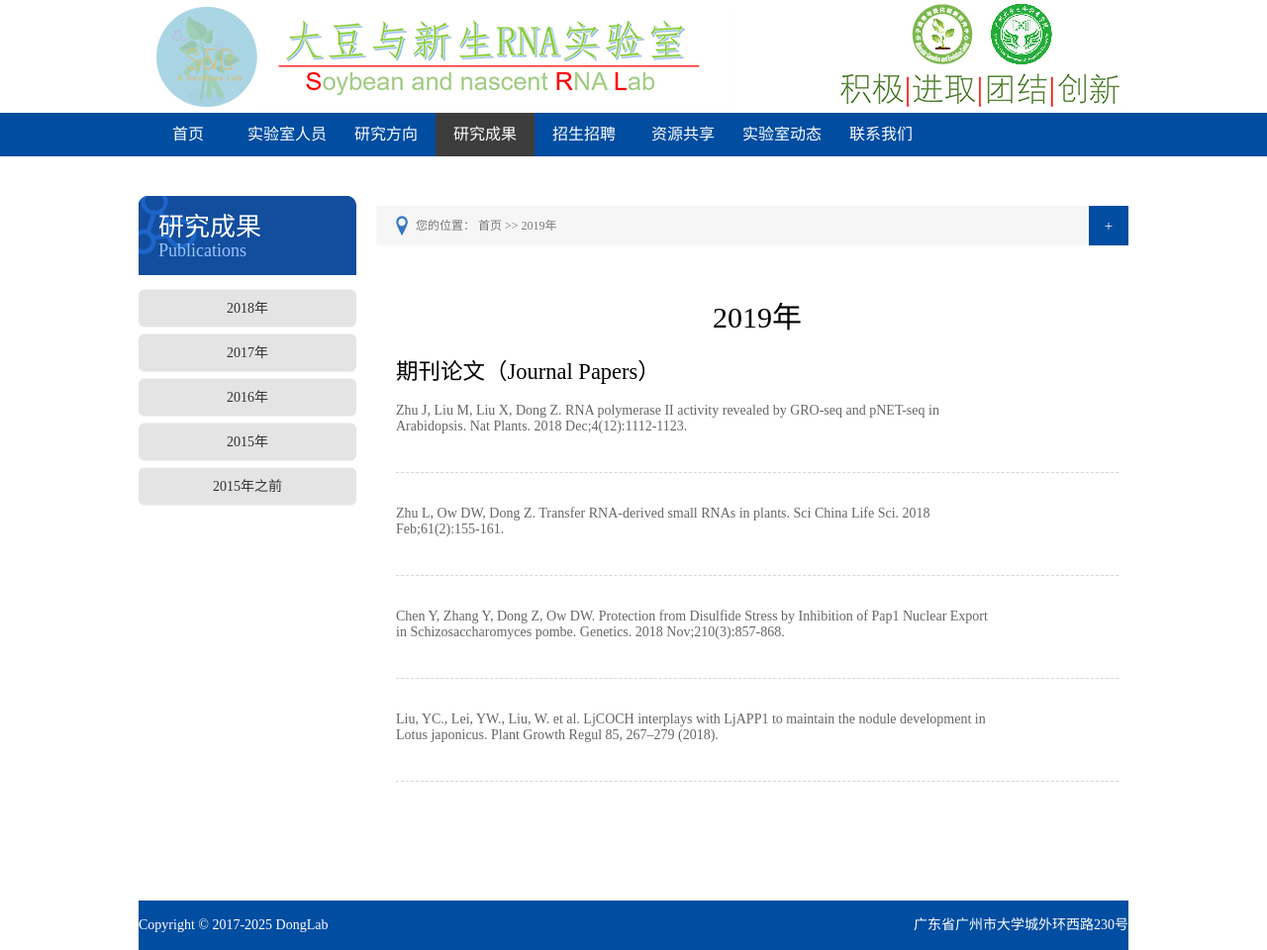
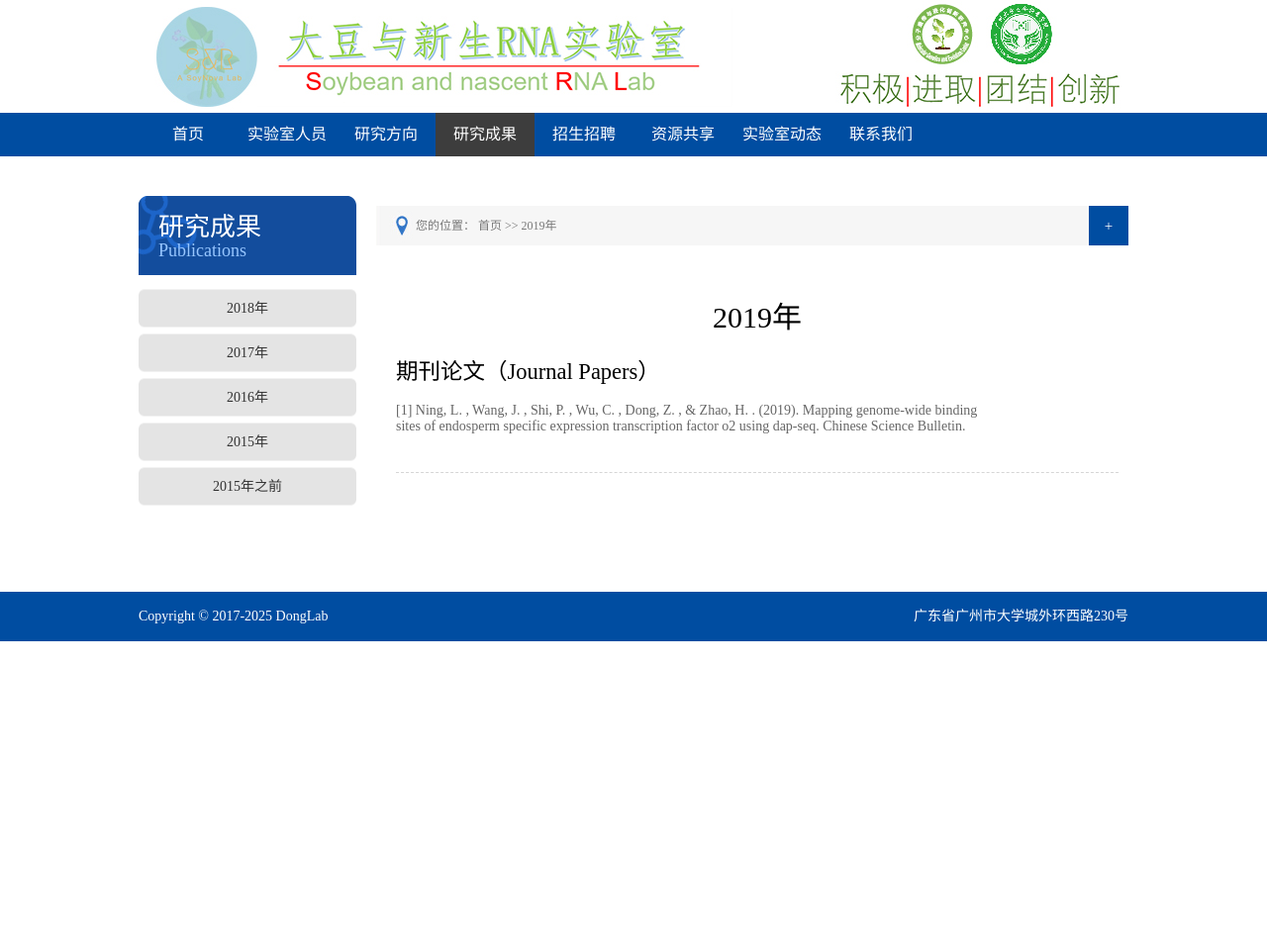
Before and after one commit to zhanweimin2021/zhanweimin2021.github.io, a Jekyll site: the page built from pages/2019.html, in a window 1280 px wide. Shown: the whole page at 99% size. Built offline with Jekyll 4.4.1, drawn with Linux system fonts in a browser that asks for light colours; after the commit the page ends 900 px from its top, so only the background shows below that.

Commit message:
Update 2019.html

```diff
--- a/pages/2019.html
+++ b/pages/2019.html
@@ -17,18 +17,9 @@ description: 2019年
       <h2>期刊论文（Journal Papers）</h2>
       <ul>
         <li style="height:70px;margin-bottom: 15px;"">
-          <div class="n_temp_r_b1"><h4><a href="https://doi.org/10.1038/s41477-018-0280-0" target="_blank">Zhu J, Liu M, Liu X, Dong Z. RNA polymerase II activity revealed by GRO-seq and pNET-seq in Arabidopsis. Nat Plants. 2018 Dec;4(12):1112-1123. </a></h4></div>
+          <div class="n_temp_r_b1"><h4><a href="https://www.sciengine.com/CSB/doi/10.1360/N972019-00334" target="_blank">[1] Ning, L. ,  Wang, J. ,  Shi, P. ,  Wu, C. ,  Dong, Z. , &  Zhao, H. . (2019). Mapping genome-wide binding sites of endosperm specific expression transcription factor o2 using dap-seq. Chinese Science Bulletin. </a></h4></div>
         </li>
-        <li style="height:70px;margin-bottom: 15px;"">
-          <div class="n_temp_r_b1"><h4><a href="https://link.springer.com/article/10.1007/s11427-017-9167-5" target="_blank">Zhu L, Ow DW, Dong Z. Transfer RNA-derived small RNAs in plants. Sci China Life Sci. 2018 Feb;61(2):155-161. </a></h4></div>
-        </li>
-        <li style="height:70px;margin-bottom: 15px;"">
-          <div class="n_temp_r_b1"><h4><a href="https://pmc.ncbi.nlm.nih.gov/articles/PMC6218218/" target="_blank">Chen Y, Zhang Y, Dong Z, Ow DW. Protection from Disulfide Stress by Inhibition of Pap1 Nuclear Export in Schizosaccharomyces pombe. Genetics. 2018 Nov;210(3):857-868. </a></h4></div>
-        </li>
-        <li style="height:70px;margin-bottom: 15px;"">
-          <div class="n_temp_r_b1"><h4><a href="https://link.springer.com/article/10.1007/s10725-018-0392-6#citeas" target="_blank">Liu, YC., Lei, YW., Liu, W. et al. LjCOCH interplays with LjAPP1 to maintain the nodule development in Lotus japonicus. Plant Growth Regul 85, 267–279 (2018). </a></h4></div>
-        </li>
-      <div style="margin-top:50px">
+      <div style="margin-top:50px"></div>
     </div>
   </div>
 </div>
```
